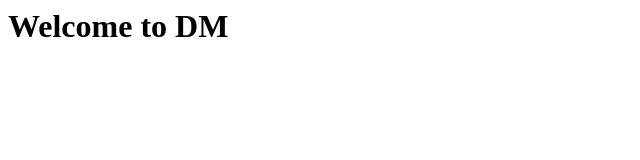
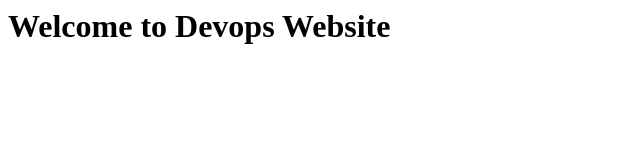
Before and after one commit to sandeep129129/website, a plain HTML site: page index.html in a window 1280 px wide. Shown: the whole page, without its empty margins (0-640 px from the left). Drawn offline with Linux system fonts and the light colour scheme.

Commit message:
changed Website

```diff
--- a/index.html
+++ b/index.html
@@ -1,6 +1,6 @@
 <html>
 <title>Jenkins CI/CD Pipeline</title>
 <body>
-<h1>Welcome to DM <h1>
+<h1>Welcome to Devops Website<h1>
 </body>
 </html>
```
Also changed, not shown: 1 other file.
